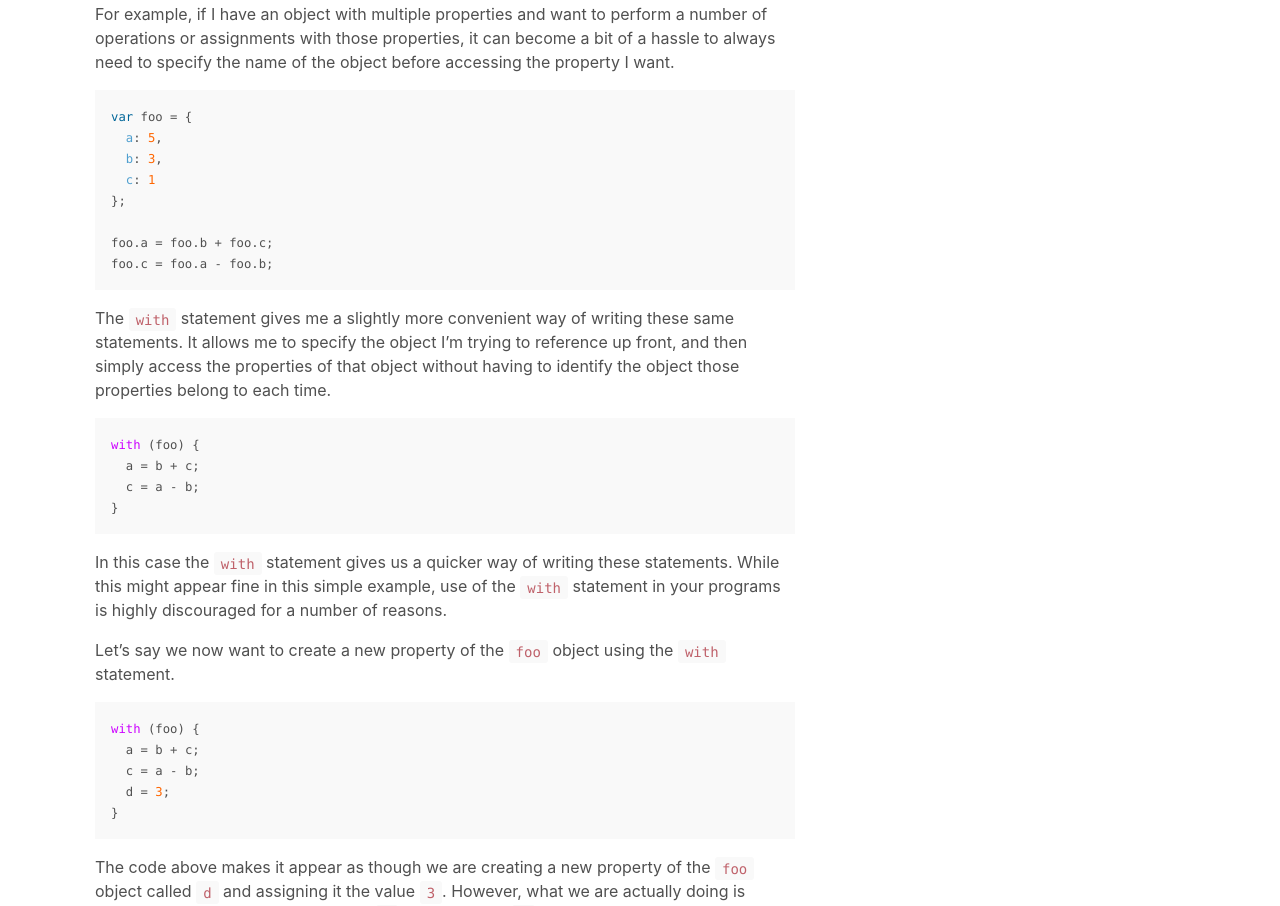
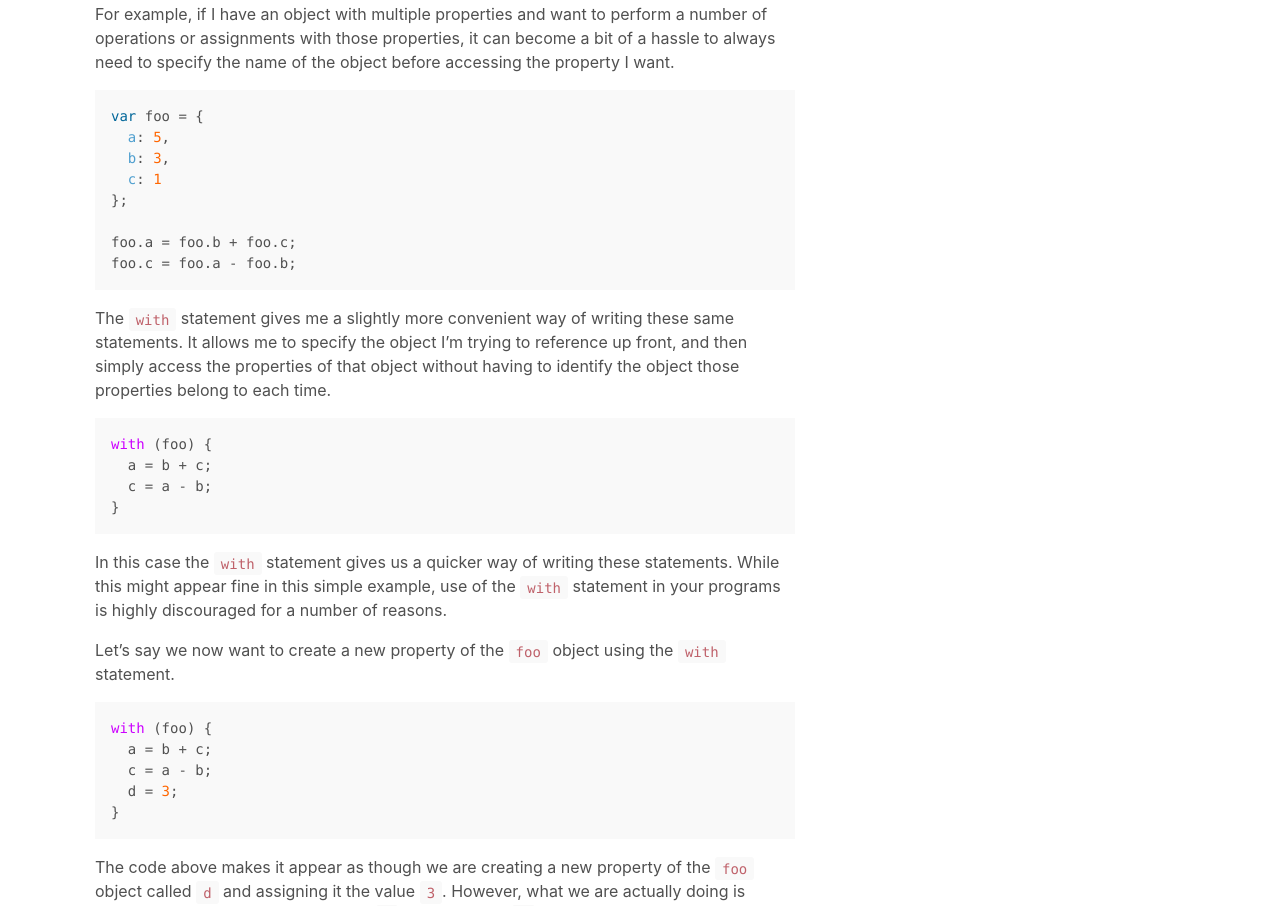
Before and after one commit to wbreakell/wbreakell.github.io, a Jekyll site: the page built from _posts/2017-01-06-with-statement.md, in a window 1280 px wide. Shown: the part 365-1271 px from the top of the page. Built offline with Jekyll 4.4.1, drawn with Linux system fonts in a browser that asks for light colours.

Commit message:
Use rem units for font size values

```diff
--- a/_sass/core/_base.scss
+++ b/_sass/core/_base.scss
@@ -105,12 +105,12 @@ samp {
   background-color: #f9f9f9;
   border-radius: 3px;
   color: #bf616a;
-  font-size: 87.5%;
+  font-size: 0.875rem;
   padding: 0.25em 0.5em;
 }
 
 pre {
-  font-size: 87.5%;
+  font-size: 0.875rem;
   overflow-x: auto;
   padding: 1rem;
 
```
